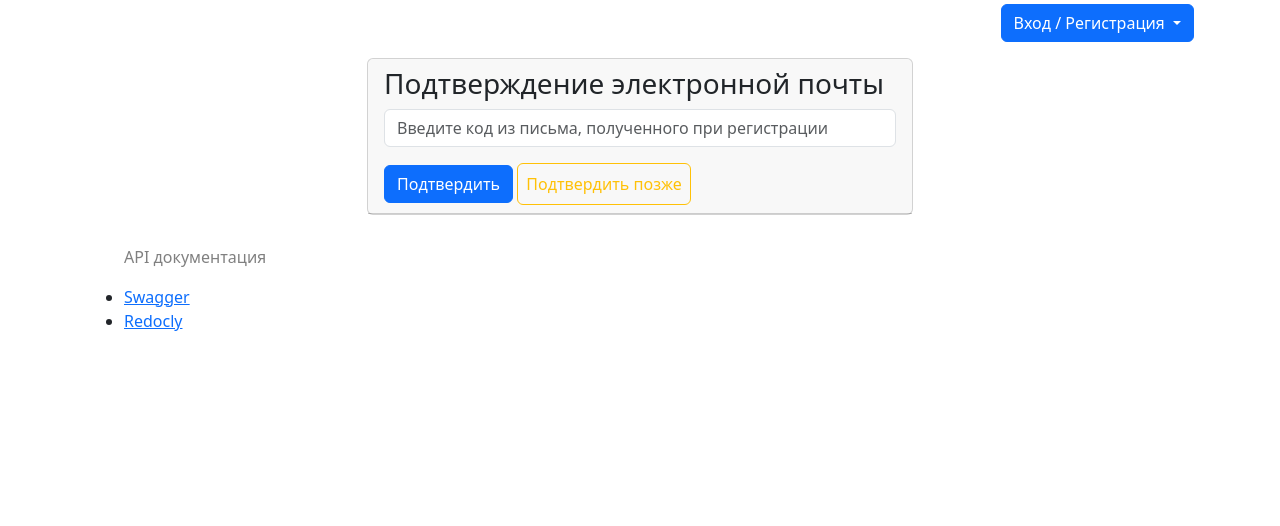
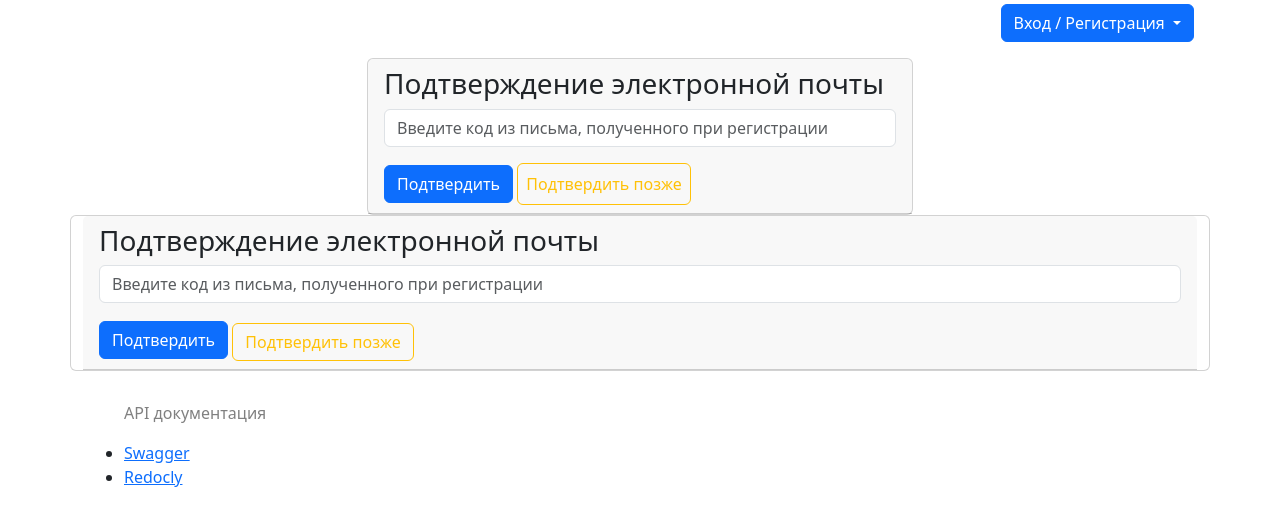
Before and after one commit to MiroshnikOFF/self-study, a Django app: template users/templates/users/verification.html in a window 1280 px wide. Shown: the part 124-650 px from the top of the page. Run offline with Django 4.2, Linux system fonts and the light colour scheme; the template is opened without the code that fills it, so the values that code supplies are empty; some libraries are stand-ins or nearby versions.

Commit message:
refactor templates

```diff
--- a/users/templates/users/verification.html
+++ b/users/templates/users/verification.html
@@ -25,7 +25,7 @@
             </div>
         </div>
     </div>
-    <div class="d-md-none">
+    <div class="d-none d-md-block">
         <div class="row">
             <div class="card">
                 <div class="card-header">
@@ -40,7 +40,7 @@
                                    required>
                         </div>
                         <button type="submit" class="btn btn-primary">Подтвердить</button>
-                        <a class="btn btn-outline-warning" href="{% url 'study:home' %}">Подтвердить позже</a>
+                        <a class="btn btn-outline-warning mt-1" href="{% url 'study:home' %}">Подтвердить позже</a>
                     </form>
                 </div>
             </div>
```
